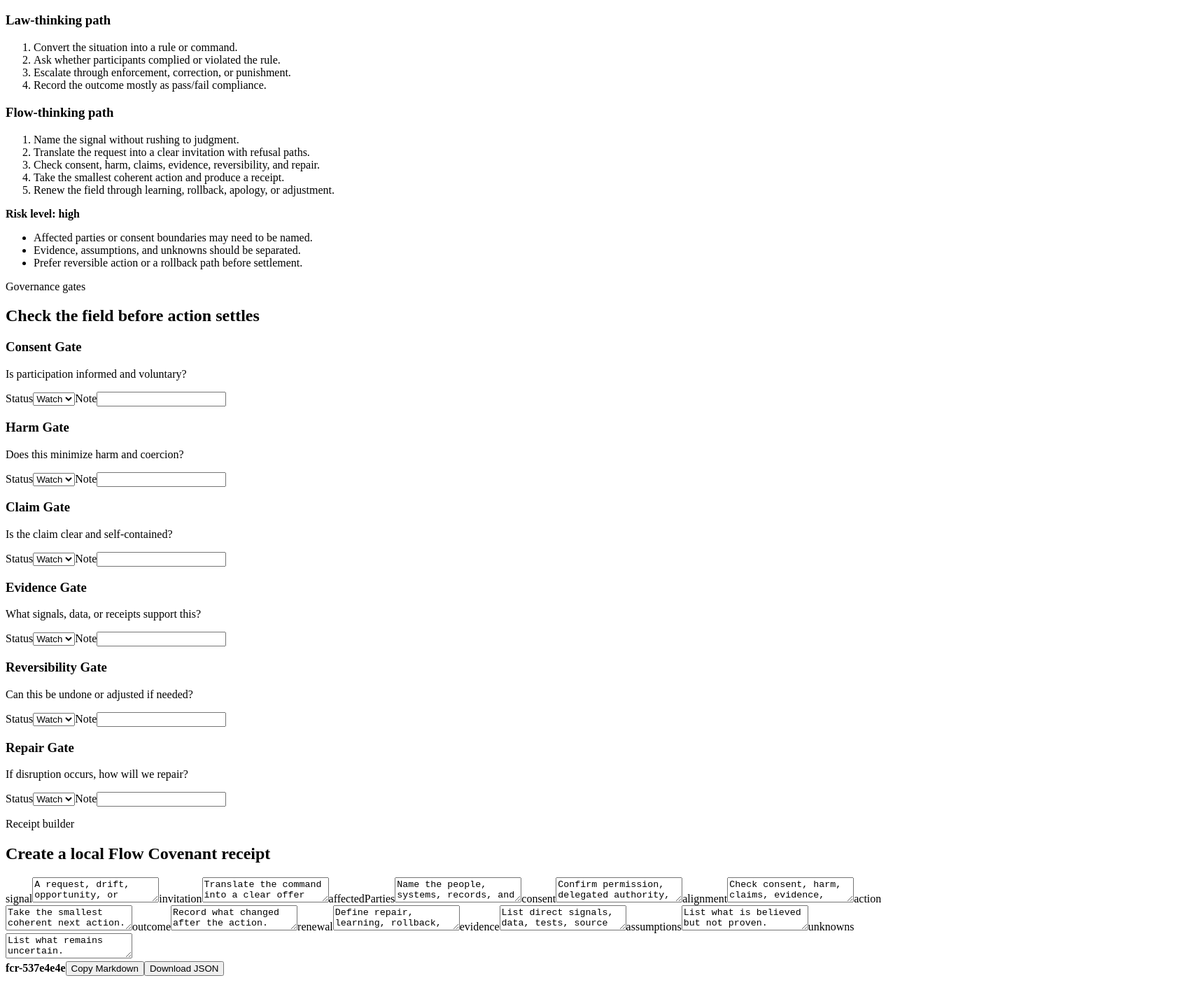
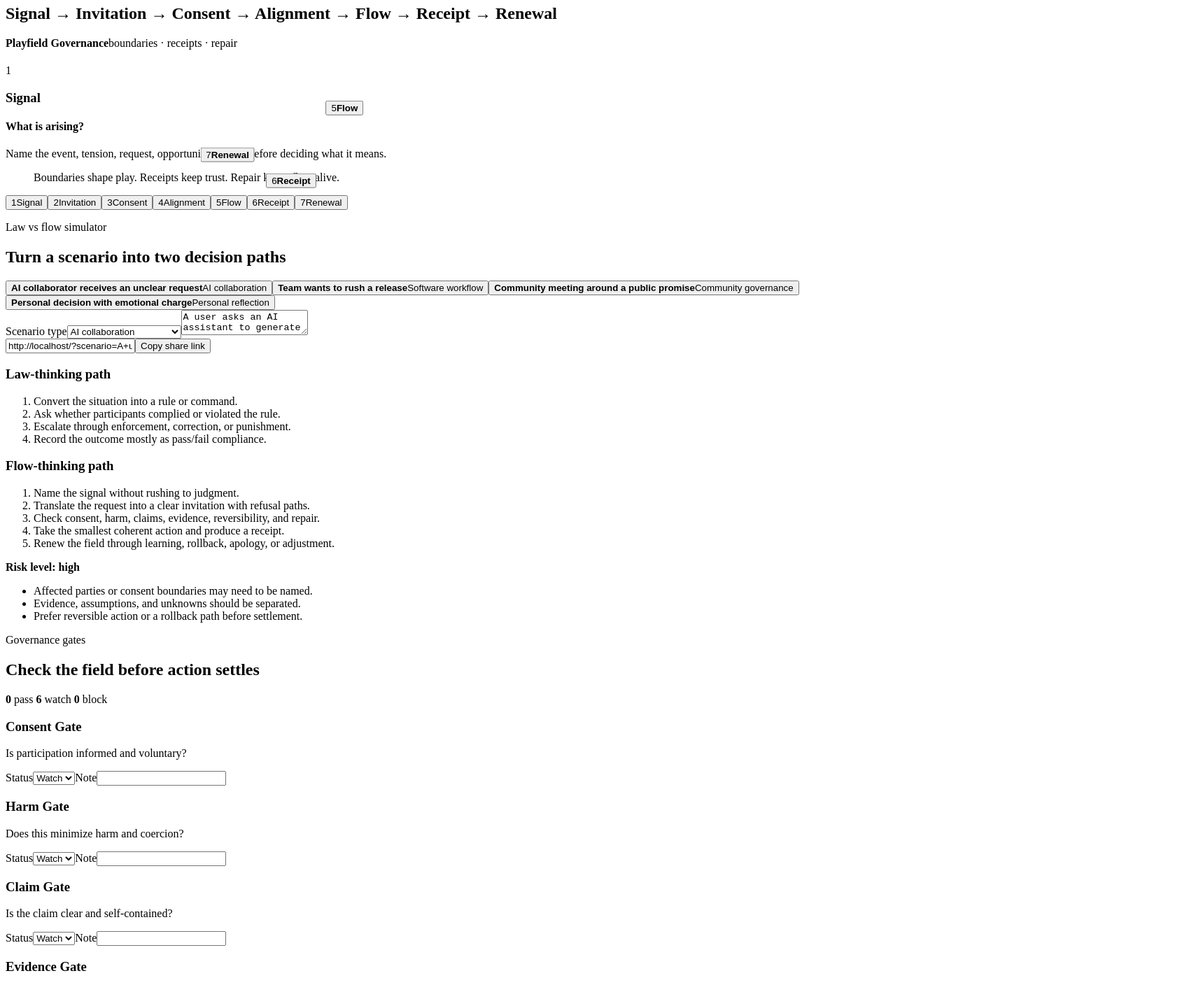
Before and after one commit to MichaelWave369/flow-covenant-runtime, a React (Vite) app: page / in a window 1280 px wide. Shown: the part 970-2378 px from the top of the page at 70% size, 1709 px wide, since content can reach past the window. Built offline with nearby package versions, Linux system fonts and the light colour scheme; the HTML template or start-up script is replaced by a standard one.

Commit message:
Upgrade app to v0.2 product sprint

```diff
--- a/src/App.jsx
+++ b/src/App.jsx
@@ -1,15 +1,16 @@
 import { useMemo, useState } from 'react';
 
+const appVersion = '0.2.0';
 const claimBoundary = 'This is a philosophy and systems-design model, not a claim that physical laws literally want, think, or feel.';
 
 const steps = [
-  ['signal', 1, 'Signal', 'What is arising?', 'Name the event, tension, request, opportunity, or drift before deciding what it means.'],
-  ['invitation', 2, 'Invitation', 'What is being offered?', 'Convert command energy into a clear offer with a refusal path.'],
-  ['consent', 3, 'Consent', 'Who or what is affected?', 'Identify affected parties, permission, refusal paths, and valid authority.'],
-  ['alignment', 4, 'Alignment', 'Does this preserve coherence?', 'Check values, harms, claims, evidence, reversibility, and future play.'],
-  ['flow', 5, 'Flow', 'What action moves?', 'Take the smallest accountable action that keeps correction possible.'],
-  ['receipt', 6, 'Receipt', 'What changed and why?', 'Record what was decided, what evidence supported it, and what remains unknown.'],
-  ['renewal', 7, 'Renewal', 'What repairs or regenerates?', 'Close the loop through repair, learning, rollback, apology, or adjustment.'],
+  { id: 'signal', number: 1, title: 'Signal', prompt: 'What is arising?', detail: 'Name the event, tension, request, opportunity, or drift before deciding what it means.' },
+  { id: 'invitation', number: 2, title: 'Invitation', prompt: 'What is being offered?', detail: 'Convert command energy into a clear offer with a refusal path.' },
+  { id: 'consent', number: 3, title: 'Consent', prompt: 'Who or what is affected?', detail: 'Identify affected parties, permission, refusal paths, and valid authority.' },
+  { id: 'alignment', number: 4, title: 'Alignment', prompt: 'Does this preserve coherence?', detail: 'Check values, harms, claims, evidence, reversibility, and future play.' },
+  { id: 'flow', number: 5, title: 'Flow', prompt: 'What action moves?', detail: 'Take the smallest accountable action that keeps correction possible.' },
+  { id: 'receipt', number: 6, title: 'Receipt', prompt: 'What changed and why?', detail: 'Record what was decided, what evidence supported it, and what remains unknown.' },
+  { id: 'renewal', number: 7, title: 'Renewal', prompt: 'What repairs or regenerates?', detail: 'Close the loop through repair, learning, rollback, apology, or adjustment.' },
 ];
 
 const gates = [
@@ -44,6 +45,15 @@ const samples = [
   },
 ];
 
+const scenarioTypes = ['AI collaboration', 'Software workflow', 'Community governance', 'Personal reflection', 'Product decision', 'Other'];
+
+const manifestoCards = [
+  ['Life is play, not force.', 'The model begins from a softer center: order can arise through invitation, relation, rhythm, and repair.'],
+  ['Boundaries are instruments, not cages.', 'A good boundary gives life shape without pretending compliance is the whole story.'],
+  ['Correction is return, not shame.', 'When a system drifts, the first question is what needs repair so future play can continue.'],
+  ['Receipts replace authority theater.', 'Trust grows when actions can be explained, reviewed, reversed, or renewed.'],
+];
+
 const starterReceipt = {
   signal: 'A request, drift, opportunity, or tension has appeared.',
   invitation: 'Translate the command into a clear offer with a refusal path.',
@@ -67,6 +77,19 @@ function hash(input) {
   return (h >>> 0).toString(16).padStart(8, '0');
 }
 
+function getSearchParam(name, fallback) {
+  if (typeof window === 'undefined') return fallback;
+  const value = new URLSearchParams(window.location.search).get(name);
+  return value || fallback;
+}
+
+function summarizeGates(gateStates) {
+  return gateStates.reduce(
+    (summary, gate) => ({ ...summary, [gate.status]: (summary[gate.status] || 0) + 1 }),
+    { pass: 0, watch: 0, block: 0, total: gateStates.length },
+  );
+}
+
 function evaluate(text) {
   const lower = text.toLowerCase();
   const watchSignals = [];
@@ -86,64 +109,148 @@ function evaluate(text) {
   };
 }
 
-function makeReceipt(scenario, fields, gateStates) {
-  const body = {
+function makeShareUrl(scenario, scenarioType, activeStep) {
+  if (typeof window === 'undefined') return '';
+  const url = new URL(window.location.href);
+  url.searchParams.set('scenario', scenario);
+  url.searchParams.set('type', scenarioType);
+  url.searchParams.set('step', activeStep);
+  return url.toString();
+}
+
+function makeReceipt(scenario, scenarioType, fields, gateStates, shareUrl) {
+  const gateCounts = summarizeGates(gateStates);
+  const identity = JSON.stringify({ scenario, scenarioType, fields, gateStates });
+  return {
+    id: `fcr-${hash(identity)}`,
     model: 'Flow Covenant Runtime',
-    version: '0.1.0',
+    version: appVersion,
     createdAt: new Date().toISOString(),
+    scenarioType,
     scenario,
     ...fields,
     gateSummary: gateStates,
+    gateCounts,
+    shareUrl,
     claimBoundary,
   };
-  return { id: `fcr-${hash(JSON.stringify({ scenario, fields, gateStates }))}`, ...body };
+}
+
+function receiptToMarkdown(receipt) {
+  return `# Flow Covenant Receipt ${receipt.id}\n\n**Scenario type:** ${receipt.scenarioType}\n\n**Created:** ${receipt.createdAt}\n\n**Gate summary:** ${receipt.gateCounts.pass} pass · ${receipt.gateCounts.watch} watch · ${receipt.gateCounts.block} block\n\n## Scenario\n\n${receipt.scenario}\n\n## Runtime fields\n\n- **Signal:** ${receipt.signal}\n- **Invitation:** ${receipt.invitation}\n- **Affected parties:** ${receipt.affectedParties}\n- **Consent:** ${receipt.consent}\n- **Alignment:** ${receipt.alignment}\n- **Action:** ${receipt.action}\n- **Outcome:** ${receipt.outcome}\n- **Renewal:** ${receipt.renewal}\n\n## Evidence posture\n\n- **Evidence:** ${receipt.evidence}\n- **Assumptions:** ${receipt.assumptions}\n- **Unknowns:** ${receipt.unknowns}\n\n## Share URL\n\n${receipt.shareUrl}\n\n## Claim-safe boundary\n\n${receipt.claimBoundary}\n\n\`\`\`json\n${JSON.stringify(receipt, null, 2)}\n\`\`\``;
+}
+
+async function copyText(text) {
+  if (navigator.clipboard) {
+    await navigator.clipboard.writeText(text);
+    return;
+  }
+  window.prompt('Copy this text:', text);
+}
+
+function LoopDiagram({ active, onSelect }) {
+  return (
+    <div className="loopDiagram" aria-label="Flow Covenant Runtime loop diagram">
+      <div className="loopRing" />
+      <div className="loopCenter">
+        <b>Playfield Governance</b>
+        <span>boundaries · receipts · repair</span>
+      </div>
+      {steps.map((step, index) => {
+        const angle = (index / steps.length) * 360 - 90;
+        const transform = `translate(-50%, -50%) rotate(${angle}deg) translateY(-192px) rotate(${-angle}deg)`;
+        return (
+          <button
+            key={step.id}
+            className={`loopNode ${active === step.id ? 'active' : ''}`}
+            style={{ transform }}
+            onClick={() => onSelect(step.id)}
+          >
+            <span>{step.number}</span>
+            <b>{step.title}</b>
+          </button>
+        );
+      })}
+    </div>
+  );
 }
 
 export default function App() {
-  const [active, setActive] = useState('signal');
-  const [scenario, setScenario] = useState(samples[0].text);
+  const [active, setActive] = useState(() => getSearchParam('step', 'signal'));
+  const [scenario, setScenario] = useState(() => getSearchParam('scenario', samples[0].text));
+  const [scenarioType, setScenarioType] = useState(() => getSearchParam('type', samples[0].domain));
   const [receiptFields, setReceiptFields] = useState(starterReceipt);
   const [gateStates, setGateStates] = useState(gates.map(([id]) => ({ gateId: id, status: 'watch', note: '' })));
-  const [copied, setCopied] = useState(false);
+  const [notice, setNotice] = useState('');
 
-  const currentStep = steps.find(([id]) => id === active) ?? steps[0];
+  const currentStep = steps.find((step) => step.id === active) ?? steps[0];
   const evaluation = useMemo(() => evaluate(scenario), [scenario]);
-  const receipt = useMemo(() => makeReceipt(scenario, receiptFields, gateStates), [scenario, receiptFields, gateStates]);
+  const shareUrl = useMemo(() => makeShareUrl(scenario, scenarioType, active), [scenario, scenarioType, active]);
+  const receipt = useMemo(() => makeReceipt(scenario, scenarioType, receiptFields, gateStates, shareUrl), [scenario, scenarioType, receiptFields, gateStates, shareUrl]);
+  const markdownReceipt = useMemo(() => receiptToMarkdown(receipt), [receipt]);
 
   const setField = (key, value) => setReceiptFields((current) => ({ ...current, [key]: value }));
   const setGate = (gateId, patch) => setGateStates((current) => current.map((gate) => (gate.gateId === gateId ? { ...gate, ...patch } : gate)));
 
-  const copyReceipt = async () => {
-    const md = `# Flow Covenant Receipt ${receipt.id}\n\n\`\`\`json\n${JSON.stringify(receipt, null, 2)}\n\`\`\``;
-    await navigator.clipboard.writeText(md);
-    setCopied(true);
-    setTimeout(() => setCopied(false), 1500);
+  const flash = (message) => {
+    setNotice(message);
+    setTimeout(() => setNotice(''), 1800);
   };
 
-  const downloadReceipt = () => {
-    const blob = new Blob([JSON.stringify(receipt, null, 2)], { type: 'application/json' });
+  const applySample = (sample) => {
+    setScenario(sample.text);
+    setScenarioType(sample.domain);
+    setActive('signal');
+  };
+
+  const copyShareLink = async () => {
+    await copyText(shareUrl);
+    flash('Share link copied');
+  };
+
+  const copyReceipt = async () => {
+    await copyText(markdownReceipt);
+    flash('Receipt copied as Markdown');
+  };
+
+  const downloadReceipt = (format) => {
+    const isMarkdown = format === 'md';
+    const blob = new Blob([isMarkdown ? markdownReceipt : JSON.stringify(receipt, null, 2)], { type: isMarkdown ? 'text/markdown' : 'application/json' });
     const url = URL.createObjectURL(blob);
     const a = document.createElement('a');
     a.href = url;
-    a.download = `${receipt.id}.json`;
+    a.download = `${receipt.id}.${isMarkdown ? 'md' : 'json'}`;
     a.click();
     URL.revokeObjectURL(url);
   };
 
   return (
     <main>
+      {notice && <div className="toast">{notice}</div>}
+
       <section className="hero">
         <div>
-          <p className="eyebrow">Flow Covenant Runtime v0.1</p>
+          <p className="eyebrow">Flow Covenant Runtime v{appVersion}</p>
           <h1>A Playfield Governance Model for Coherent Systems</h1>
           <p className="lead">Move from force-first law thinking into participation-first flow thinking.</p>
           <div className="formula">Force creates compliance. Flow creates participation.</div>
-          <nav className="actions">
+          <nav className="actions" aria-label="Page sections">
+            <a href="#about">About</a>
             <a href="#loop">Explore loop</a>
+            <a href="#simulator">Simulator</a>
             <a href="#receipt">Build receipt</a>
           </nav>
         </div>
         <aside className="boundary"><b>Claim-safe boundary</b><p>{claimBoundary}</p></aside>
+      </section>
+
+      <section className="panel about" id="about">
+        <p className="eyebrow">About / Manifesto</p>
+        <h2>Life is play, not force.</h2>
+        <p className="sectionLead">FCR keeps accountability, evidence, boundaries, and repair — but changes the emotional and architectural center of gravity from domination to coherent participation.</p>
+        <div className="manifestoGrid">
+          {manifestoCards.map(([title, body]) => <article key={title}><h3>{title}</h3><p>{body}</p></article>)}
+        </div>
       </section>
 
       <section className="panel shift">
@@ -157,18 +264,21 @@ export default function App() {
         <p className="eyebrow">Runtime loop explorer</p>
         <h2>Signal → Invitation → Consent → Alignment → Flow → Receipt → Renewal</h2>
         <div className="loopGrid">
-          <div className="loopButtons">
-            {steps.map(([id, number, title]) => <button key={id} className={active === id ? 'active' : ''} onClick={() => setActive(id)}><span>{number}</span>{title}</button>)}
-          </div>
-          <article className="stepCard"><span>{currentStep[1]}</span><h3>{currentStep[2]}</h3><h4>{currentStep[3]}</h4><p>{currentStep[4]}</p><blockquote>Boundaries shape play. Receipts keep trust. Repair keeps flow alive.</blockquote></article>
+          <LoopDiagram active={active} onSelect={setActive} />
+          <article className="stepCard"><span>{currentStep.number}</span><h3>{currentStep.title}</h3><h4>{currentStep.prompt}</h4><p>{currentStep.detail}</p><blockquote>Boundaries shape play. Receipts keep trust. Repair keeps flow alive.</blockquote></article>
+        </div>
+        <div className="loopButtons compact">
+          {steps.map((step) => <button key={step.id} className={active === step.id ? 'active' : ''} onClick={() => setActive(step.id)}><span>{step.number}</span>{step.title}</button>)}
         </div>
       </section>
 
       <section className="panel" id="simulator">
         <p className="eyebrow">Law vs flow simulator</p>
         <h2>Turn a scenario into two decision paths</h2>
-        <div className="samples">{samples.map((sample) => <button key={sample.title} onClick={() => setScenario(sample.text)}><b>{sample.title}</b><span>{sample.domain}</span></button>)}</div>
+        <div className="samples">{samples.map((sample) => <button key={sample.title} onClick={() => applySample(sample)}><b>{sample.title}</b><span>{sample.domain}</span></button>)}</div>
+        <label className="typePicker">Scenario type<select value={scenarioType} onChange={(event) => setScenarioType(event.target.value)}>{scenarioTypes.map((type) => <option key={type} value={type}>{type}</option>)}</select></label>
         <textarea value={scenario} onChange={(event) => setScenario(event.target.value)} />
+        <div className="shareBox"><input readOnly value={shareUrl} aria-label="Shareable scenario URL" /><button onClick={copyShareLink}>Copy share link</button></div>
         <div className="paths">
           <article><h3>Law-thinking path</h3><ol>{evaluation.lawPath.map((item) => <li key={item}>{item}</li>)}</ol></article>
           <article className="flow"><h3>Flow-thinking path</h3><ol>{evaluation.flowPath.map((item) => <li key={item}>{item}</li>)}</ol></article>
@@ -179,6 +289,7 @@ export default function App() {
       <section className="panel" id="gates">
         <p className="eyebrow">Governance gates</p>
         <h2>Check the field before action settles</h2>
+        <div className="gateSummary"><b>{receipt.gateCounts.pass}</b> pass <b>{receipt.gateCounts.watch}</b> watch <b>{receipt.gateCounts.block}</b> block</div>
         <div className="gates">{gates.map(([id, title, prompt]) => {
           const gate = gateStates.find((item) => item.gateId === id);
           return <article key={id} className={gate.status}><div><h3>{title}</h3><p>{prompt}</p></div><label>Status<select value={gate.status} onChange={(e) => setGate(id, { status: e.target.value })}><option value="pass">Pass</option><option value="watch">Watch</option><option value="block">Block</option></select></label><label>Note<input value={gate.note} onChange={(e) => setGate(id, { note: e.target.value })} /></label></article>;
@@ -190,11 +301,11 @@ export default function App() {
         <h2>Create a local Flow Covenant receipt</h2>
         <div className="receiptLayout">
           <div className="fields">{Object.entries(receiptFields).map(([key, value]) => <label key={key}>{key}<textarea value={value} onChange={(e) => setField(key, e.target.value)} /></label>)}</div>
-          <aside className="receipt"><div><b>{receipt.id}</b><button onClick={copyReceipt}>{copied ? 'Copied' : 'Copy Markdown'}</button><button onClick={downloadReceipt}>Download JSON</button></div><pre>{JSON.stringify(receipt, null, 2)}</pre></aside>
+          <aside className="receipt"><div><b>{receipt.id}</b><button onClick={copyReceipt}>Copy Markdown</button><button onClick={() => downloadReceipt('json')}>JSON</button><button onClick={() => downloadReceipt('md')}>MD</button></div><pre>{JSON.stringify(receipt, null, 2)}</pre></aside>
         </div>
       </section>
 
-      <footer><b>Flow Covenant Runtime</b><span>{claimBoundary}</span></footer>
+      <footer><b>Flow Covenant Runtime v{appVersion}</b><span>{claimBoundary}</span></footer>
     </main>
   );
 }
```
